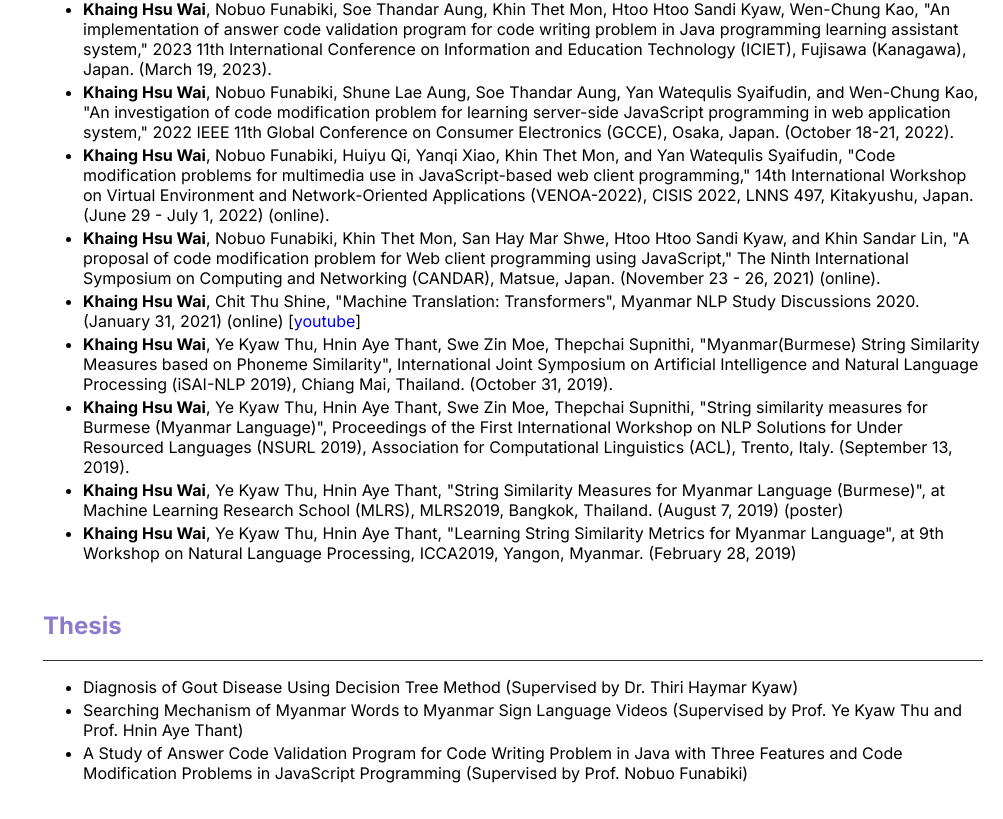
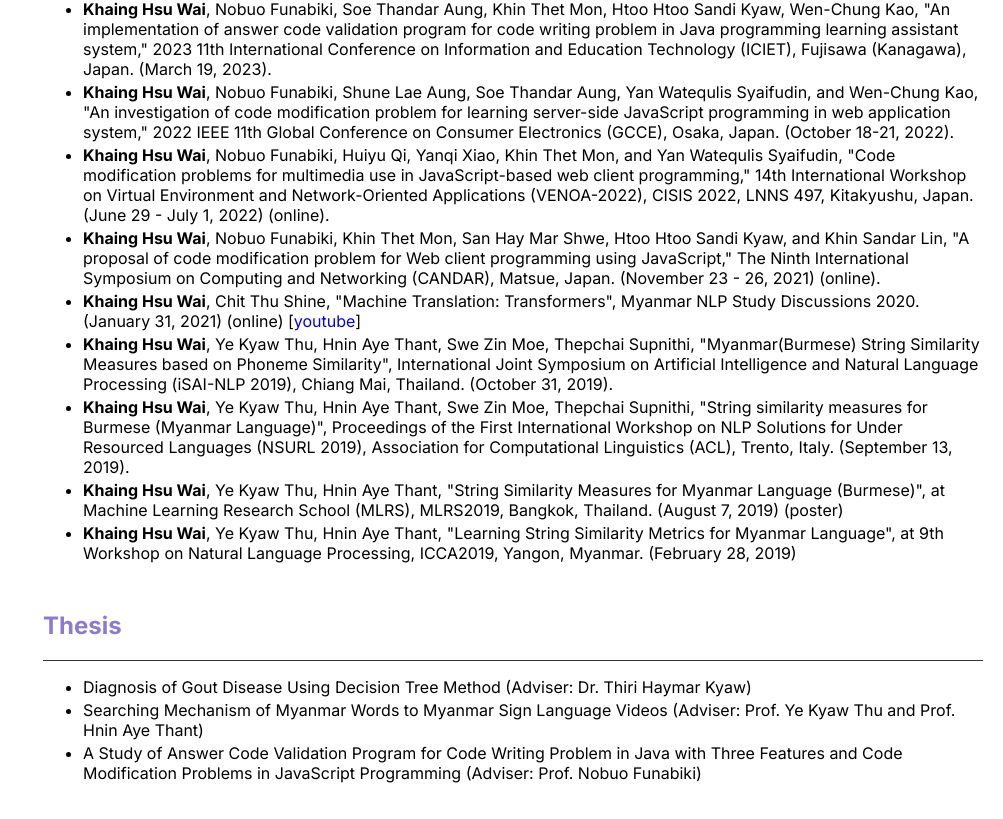
Before and after one commit to Khaing-Hsu-Wai/Khaing-Hsu-Wai.github.io, a Next.js app in the folder khaing/: page /achievements in a window 1280 px wide. Shown: the part 2363-3182 px from the top of the page, without its empty margins (277-1280 px from the left). Built offline with nearby package versions, Linux system fonts and the light colour scheme.

Commit message:
modified:   khaing/app/achievements/page.js

```diff
--- a/khaing/app/achievements/page.js
+++ b/khaing/app/achievements/page.js
@@ -144,13 +144,13 @@ const Achievements = () => {
             <hr />
             <ul className={styles.list}>
                 <li>
-                    Diagnosis of Gout Disease Using Decision Tree Method (Supervised by Dr. Thiri Haymar Kyaw)
+                    Diagnosis of Gout Disease Using Decision Tree Method (Adviser: Dr. Thiri Haymar Kyaw)
                 </li>
                 <li>
-                    Searching Mechanism of Myanmar Words to Myanmar Sign Language Videos (Supervised by Prof. Ye Kyaw Thu and Prof. Hnin Aye Thant)
+                    Searching Mechanism of Myanmar Words to Myanmar Sign Language Videos (Adviser: Prof. Ye Kyaw Thu and Prof. Hnin Aye Thant)
                 </li>
                 <li>
-                    A Study of Answer Code Validation Program for Code Writing Problem in Java with Three Features and Code Modification Problems in JavaScript Programming (Supervised by Prof. Nobuo Funabiki)
+                    A Study of Answer Code Validation Program for Code Writing Problem in Java with Three Features and Code Modification Problems in JavaScript Programming (Adviser: Prof. Nobuo Funabiki)
                 </li>
             </ul>
         </section>
```
